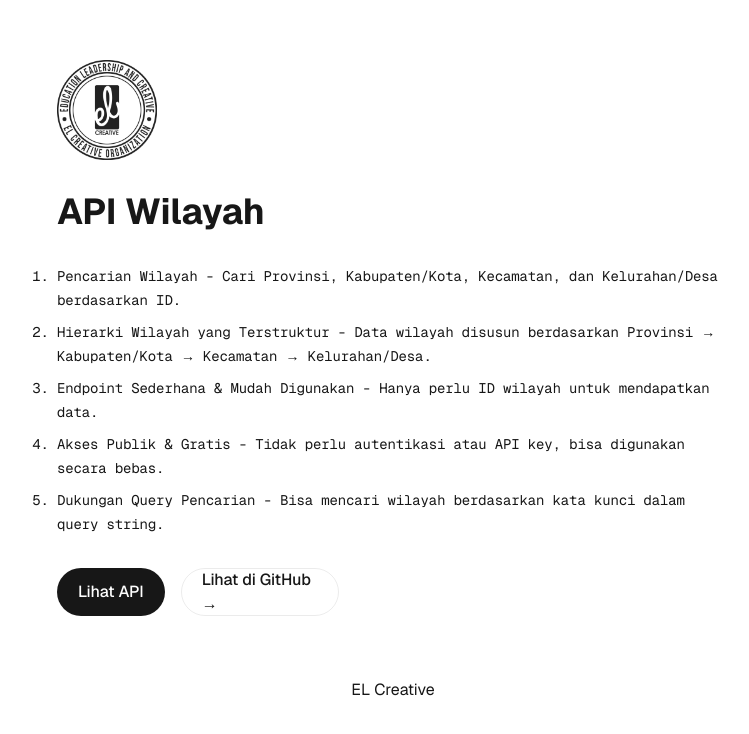
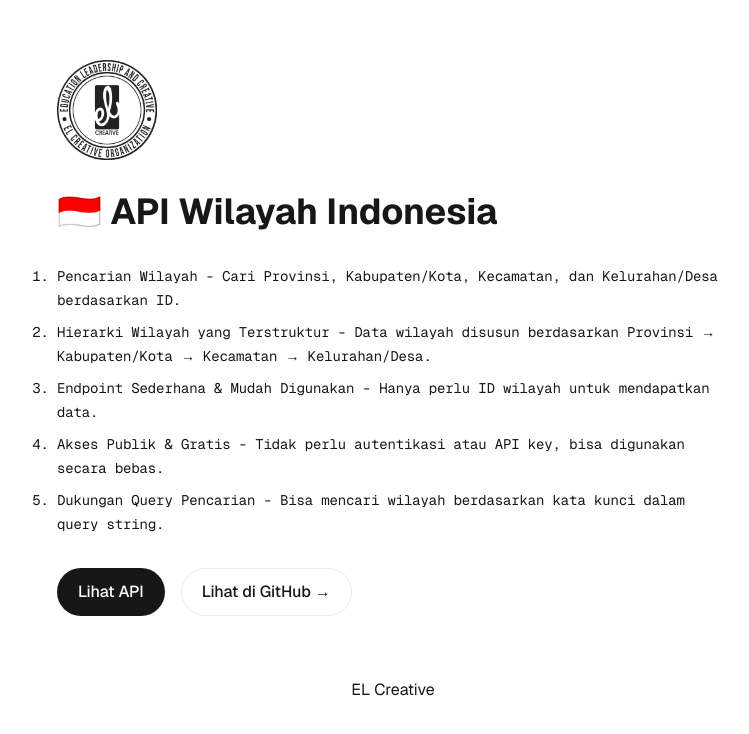
Before and after one commit to elhakimyasya/api-wilayah, a Next.js app: page / in a window 1280 px wide. Shown: the part 104-838 px from the top of the page, without its empty margins (247-996 px from the left). Built offline with nearby package versions, Linux system fonts and the light colour scheme.

Commit message:
rename 1 file and update 1 file update page.tsx

```diff
--- a/src/app/page.tsx
+++ b/src/app/page.tsx
@@ -6,7 +6,7 @@ export default function Home() {
       <main className="flex flex-col gap-[32px] row-start-2 items-center sm:items-start max-w-2xl">
         <Image src="/logo.png" alt="EL Creative" width={100} height={100} priority />
 
-        <h2 className="font-bold text-2xl sm:text-4xl">API Wilayah</h2>
+        <h2 className="font-bold text-2xl sm:text-4xl">🇮🇩 API Wilayah Indonesia</h2>
         <ol className="list-outside list-decimal text-sm/6 text-center sm:text-left font-[family-name:var(--font-geist-mono)]">
           <li className="tracking-[-.01em] mb-2 last:mb-0">Pencarian Wilayah - Cari Provinsi, Kabupaten/Kota, Kecamatan, dan Kelurahan/Desa berdasarkan ID.</li>
           <li className="tracking-[-.01em] mb-2 last:mb-0">Hierarki Wilayah yang Terstruktur - Data wilayah disusun berdasarkan Provinsi → Kabupaten/Kota → Kecamatan → Kelurahan/Desa.</li>
@@ -20,7 +20,7 @@ export default function Home() {
             Lihat API
           </a>
 
-          <a className="rounded-full border border-solid border-black/[.08] dark:border-white/[.145] transition-colors flex items-center justify-center hover:bg-[#f2f2f2] dark:hover:bg-[#1a1a1a] hover:border-transparent font-medium text-sm sm:text-base h-10 sm:h-12 px-4 sm:px-5 w-full sm:w-auto md:w-[158px]" href="https://github.com/elhakimyasya/api-wilayah" target="_blank" >
+          <a className="rounded-full border border-solid border-black/[.08] dark:border-white/[.145] transition-colors flex items-center justify-center hover:bg-[#f2f2f2] dark:hover:bg-[#1a1a1a] hover:border-transparent font-medium text-sm sm:text-base h-10 sm:h-12 px-4 sm:px-5 w-full sm:w-auto" href="https://github.com/elhakimyasya/api-wilayah" target="_blank" >
             Lihat di GitHub →
           </a>
         </div>
```
